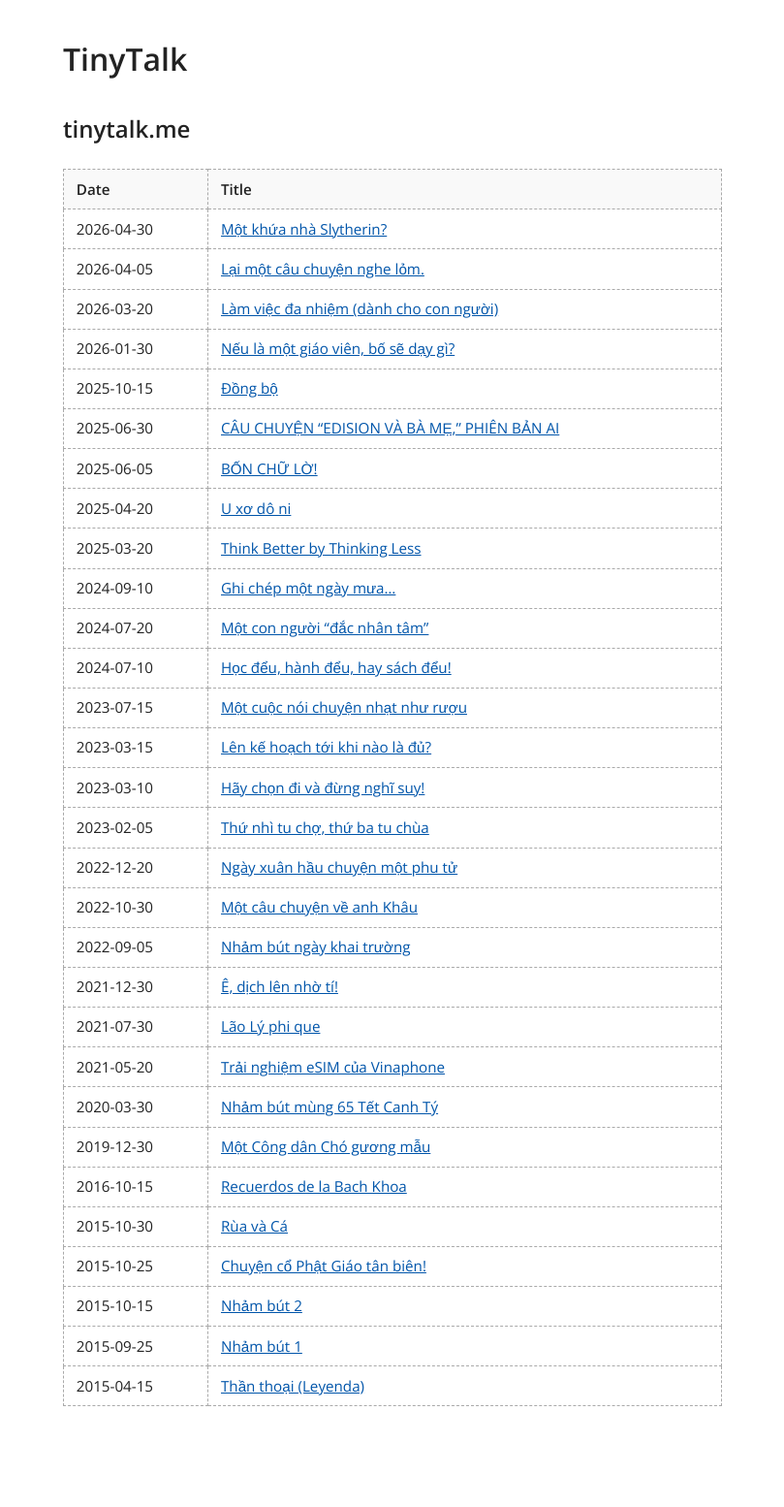
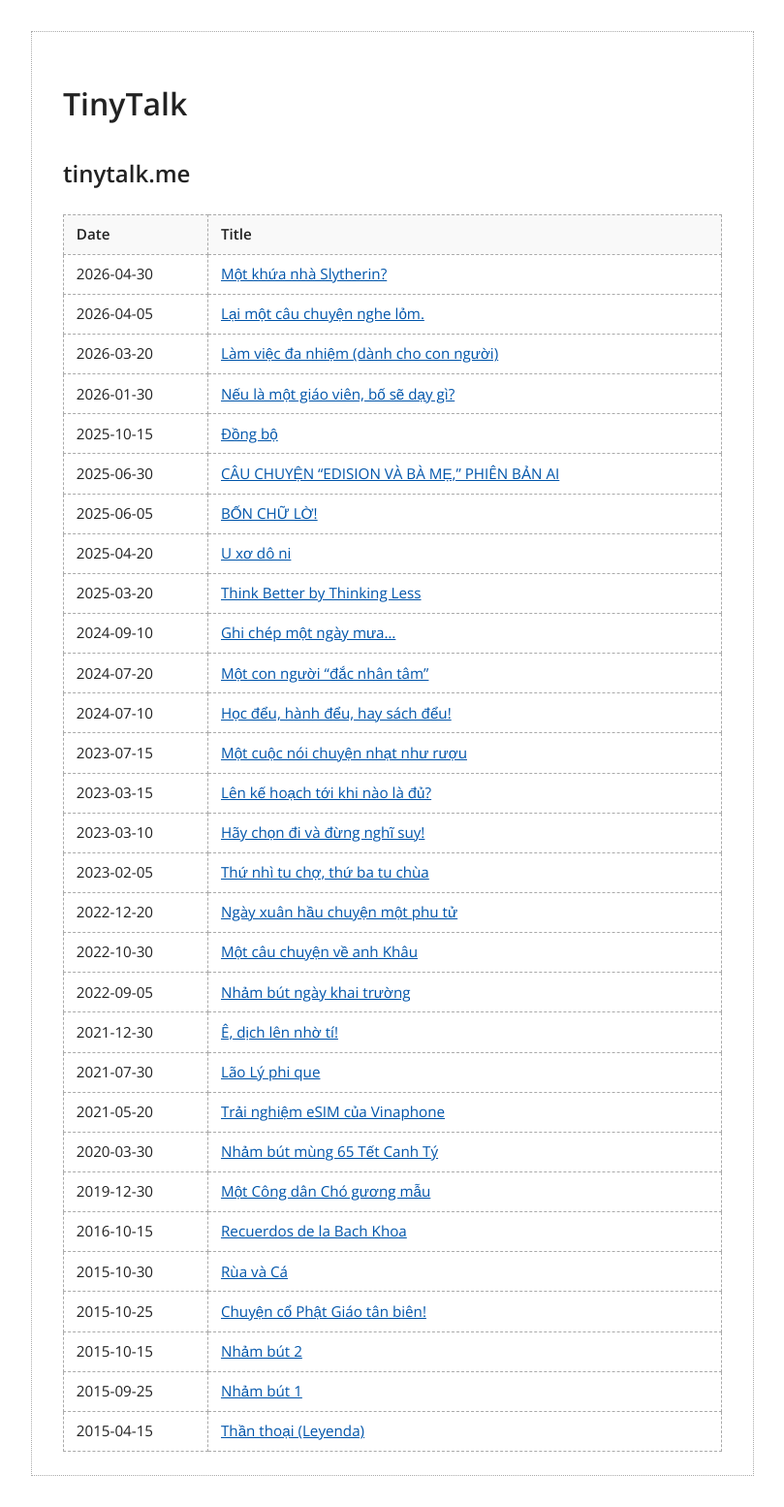
Before and after one commit to tuannv-j2c/tuannv-j2c.github.io, a Jekyll site: the page built from index.md, in a window 1280 px wide. Shown: the part 250-1804 px from the top of the page at 97% size, without its empty margins (235-1044 px from the left). Built offline with Jekyll 4.4.1, drawn with Linux system fonts in a browser that asks for light colours; before the commit the page ends 1732 px from its top, so only the background shows below that.

Commit message:
publish 2026-05-09 21:44

```diff
--- a/assets/style.css
+++ b/assets/style.css
@@ -14,7 +14,8 @@ body {
 .site-content {
     max-width: 680px;
     margin: 2rem auto;
-    padding: 0 1.2rem;
+    padding: 1.5rem 2rem;
+    border: 1px dotted #aaa;
 }
 
 /* -------------------------------------------------------------------------
```
